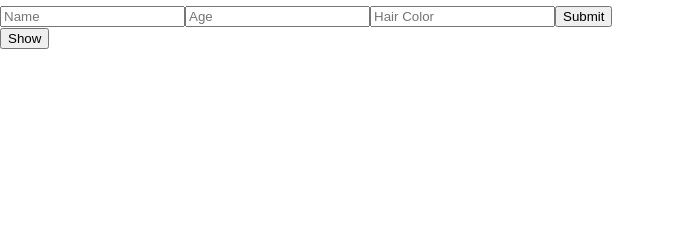
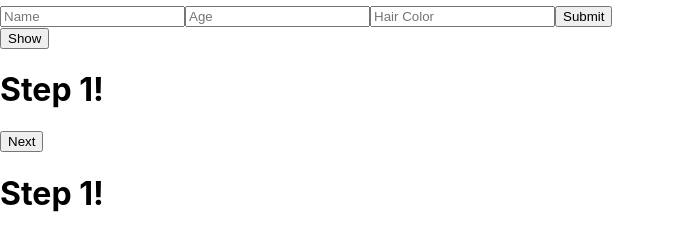
Before and after one commit to orhanince/react-design-patterns, a React (Create React App) app: page / in a window 1280 px wide. Shown: the part 2133-2366 px from the top of the page, without its empty margins (0-675 px from the left). Before the commit the page ends 2182 px from the top, so only its background shows below. Built offline with nearby package versions, Linux system fonts and the light colour scheme; no server answers.

Commit message:
Add ControlledOnBoarding component

```diff
--- a/src/App.js
+++ b/src/App.js
@@ -1,5 +1,5 @@
 import './App.css';
-import {useState} from 'react';
+import React, {useState} from 'react';
 import {
     SplitScreen,
     RegularList,
@@ -11,12 +11,34 @@ import {
     ResourceLoader,
     ProductInfo,
     UnControlledForm,
-    ControlledForm, ControlledModal
+    ControlledForm,
+    ControlledModal,
+    UnControlledOnBoardingFlow,
+    ControlledOnBoardingFlow
 } from './components';
 import {SmallPersonListItem} from "./people/SmallPersonListItem";
 import {LargePersonListItem} from "./people/LargePersonListItem";
 import {SmallProductListItem} from "./product/SmallProductListItem";
 import {LargeProductListItem} from "./product/LargeProductListItem";
+
+const StepOne = ({ goToNext }) => (
+    <>
+        <h1>Step 1!</h1>
+        <button onClick={() => goToNext({ name: 'John Doe' })}>Next</button>
+    </>
+);
+const StepTwo = ({ goToNext }) => (
+    <>
+        <h1>Step 2!</h1>
+        <button onClick={() => goToNext({ age: 100 })}>Next</button>
+    </>
+);
+const StepThree = ({ goToNext }) => (
+    <>
+        <h1>Step 3!</h1>
+        <button onClick={() => goToNext({ hairColor: 'brown' })}>Next</button>
+    </>
+);
 
 const people = [{
   name: 'Person 1',
@@ -63,6 +85,14 @@ const RightHandComponent = ({message}) => {
 };
 
 function App() {
+    const [onBoardingData, setOnBoardingData] = useState({});
+    const [currentIndex, setCurrentIndex] = useState(0);
+
+    const onNext = stepData => {
+        setCurrentIndex(currentIndex + 1);
+        setOnBoardingData({...onBoardingData, ...stepData});
+    }
+
     const [shouldShowModal, setShouldShowModal] = useState(false);
     return (
       <>
@@ -117,6 +147,22 @@ function App() {
           <button onClick={() => setShouldShowModal(!shouldShowModal)}>{
               shouldShowModal ? "Hide" : "Show"
           }</button>
+
+          <UnControlledOnBoardingFlow onFinish={() => alert("Finished!")}>
+              <StepOne/>
+              <StepTwo/>
+              <StepThree/>
+          </UnControlledOnBoardingFlow>
+
+          <ControlledOnBoardingFlow
+              currentIndex={currentIndex}
+              onNext={onNext}
+              onFinish={() => alert("Finished!")}>
+                <StepOne/>
+                <StepTwo/>
+                <StepThree/>
+          </ControlledOnBoardingFlow>
+
       </>
     );
 }
--- /dev/null
+++ b/src/components/ControlledOnBoardingFlow.js
@@ -0,0 +1,14 @@
+import React from 'react'
+export const ControlledOnBoardingFlow = ({ children, onFinish, currentIndex, onNext }) => {
+    const goToNext = stepData => {
+        onNext(stepData);
+    }
+
+    const currentChild = React.Children.toArray(children)[currentIndex];
+
+    if (React.isValidElement(currentChild)) {
+        return React.cloneElement(currentChild, { goToNext });
+    }
+
+	    return currentChild;
+}
--- a/src/components/UnControlledOnBoardingFlow.js
+++ b/src/components/UnControlledOnBoardingFlow.js
@@ -0,0 +1,22 @@
+import React, { useState } from 'react'
+export const UnControlledOnBoardingFlow = ({ children, onFinish }) => {
+    const [onBoardingData, setOnBoardingData] = useState({});
+    const [currentIndex, setCurrentIndex] = useState(0);
+
+    const currentChild = React.Children.toArray(children)[currentIndex];
+    const goToNext = stepData => {
+        const nextIndex = currentIndex + 1;
+        const updatedData = {
+            ...onBoardingData,
+            ...stepData
+        }
+
+        console.log(updatedData);
+        children.length === nextIndex ? onFinish(updatedData) : setCurrentIndex(nextIndex);
+        setOnBoardingData(updatedData);
+    }
+    if (React.isValidElement(currentChild)) {
+        return React.cloneElement(currentChild, {goToNext})
+    }
+    return currentChild;
+}
--- a/src/components/index.js
+++ b/src/components/index.js
@@ -11,6 +11,8 @@ import {UnControlledForm} from './UnControlledForm';
 import {ControlledForm} from './ControlledForm';
 import {UnControlledModal} from './UnControlledModal';
 import {ControlledModal} from './ControlledModal';
+import {UnControlledOnBoardingFlow} from './UnControlledOnBoardingFlow';
+import {ControlledOnBoardingFlow} from './ControlledOnBoardingFlow';
 
 export {
     SplitScreen,
@@ -25,5 +27,7 @@ export {
     UnControlledForm,
     ControlledForm,
     UnControlledModal,
-    ControlledModal
+    ControlledModal,
+    UnControlledOnBoardingFlow,
+    ControlledOnBoardingFlow
 };
```
